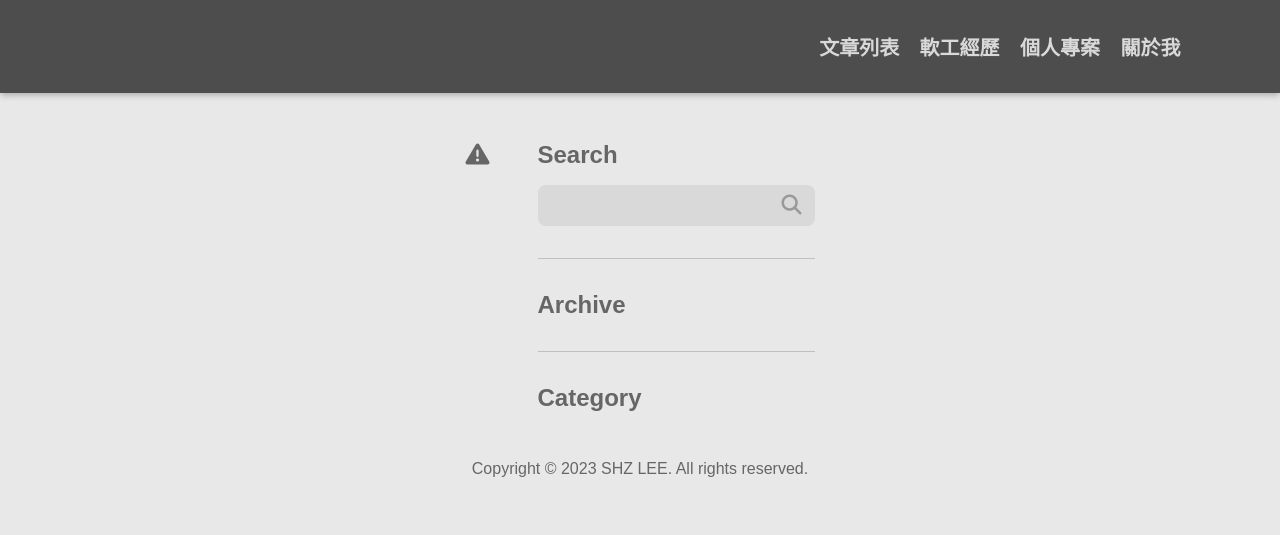
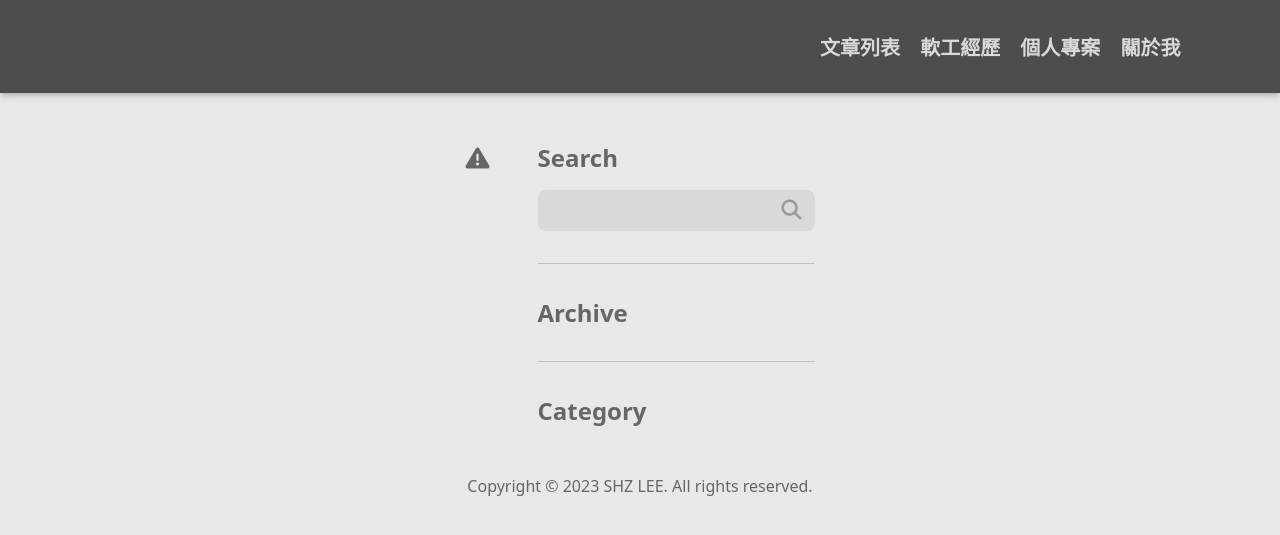
Before and after one commit to xero7689/SHZ-BLOG, a Django app: page / in a window 1280 px wide. Shown: the top 535 px of the page. Run offline with Django 4.2, Linux system fonts and the light colour scheme; data comes from the database, SQL or seed files in the repository; data that the repository does not hold is empty; some libraries are stand-ins or nearby versions.

Commit message:
Update: Font family

```diff
--- a/blog/static/blog/style.css
+++ b/blog/static/blog/style.css
@@ -1,3 +1,8 @@
+:root {
+
+    --system-ui: system-ui, BlinkMacSystemFont, "Segoe UI", Roboto, Oxygen-Sans, Ubuntu, Cantarell, Helvetica, Arial, sans-serif, "Apple Color Emoji", "Segoe UI Emoji", "Segoe UI Symbol", "Noto Sans TC";
+}
+
 a {
     color: inherit;
     text-decoration: none;
@@ -15,8 +20,7 @@ body {
     align-items: center;
     background-color: var(--color-background-secondary);
     margin: 0;
-
-    font-family: "Arial", "Noto Sans TC";
+    font-family: var(--system-ui);
     color: var(--color-gray-600);
 }
 
```
